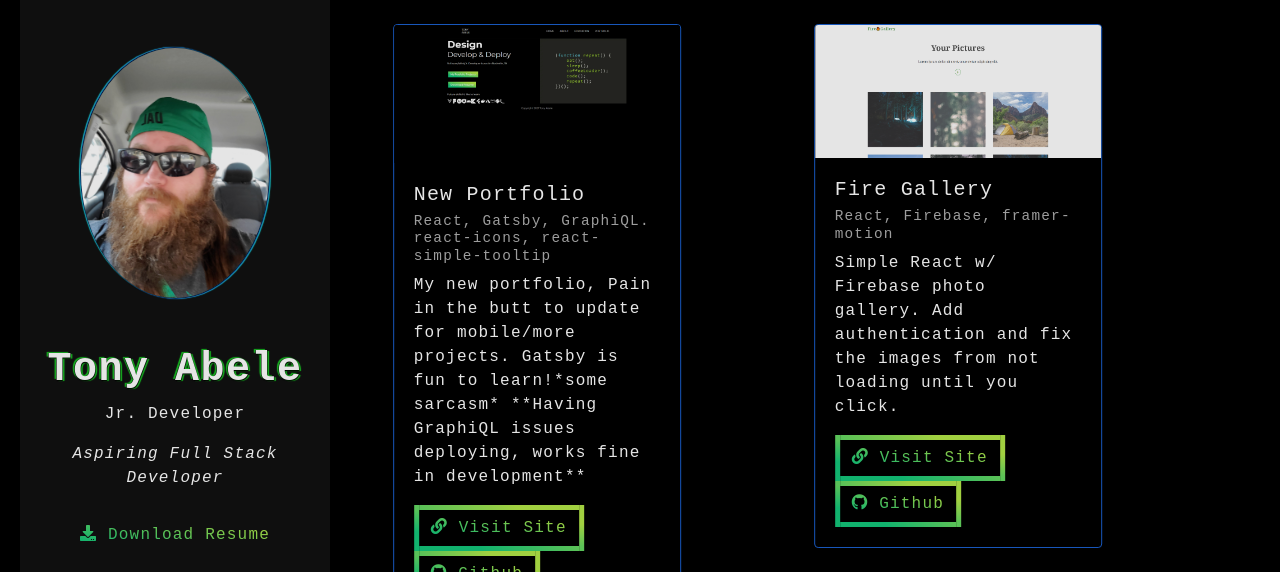
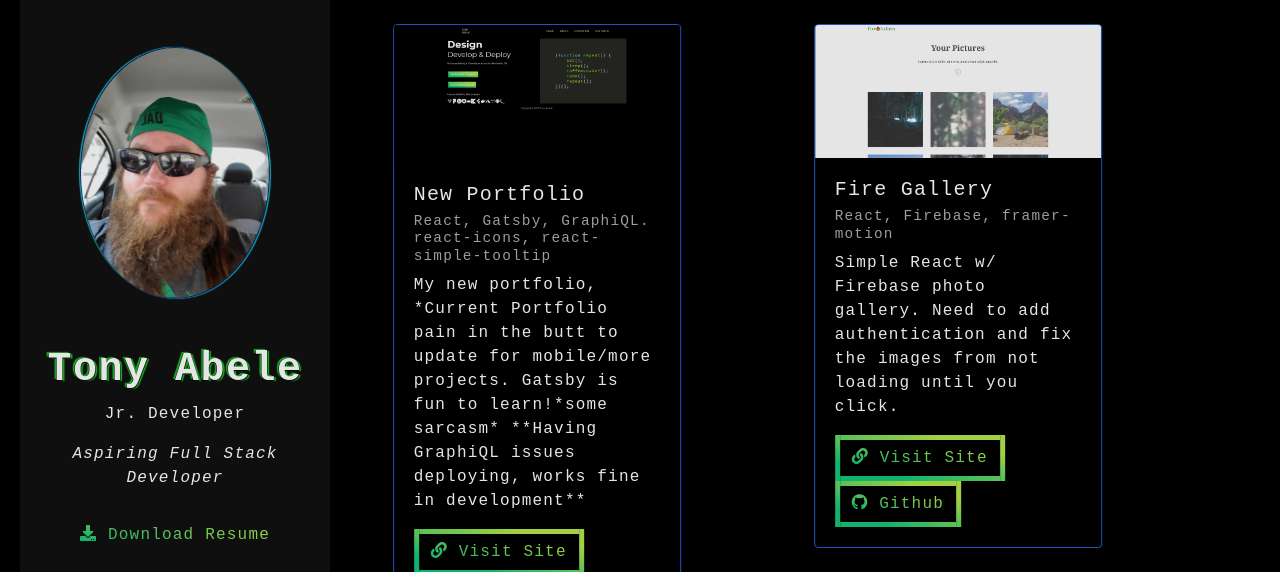
Before and after one commit to Tabele86/oldportfolio, a plain HTML site: page portfolio.html in a window 1280 px wide. Shown: the top 572 px of the page. Drawn offline with nearby package versions, Linux system fonts and the light colour scheme.

Commit message:
Fixed carousel pause, and some grammar issues

```diff
--- a/portfolio.html
+++ b/portfolio.html
@@ -159,6 +159,7 @@
             id="carouselExampleControls"
             class="carousel slide align-center"
             data-ride="carousel"
+            data-pause="hover"
           >
             <div class="carousel-inner container">
               <div class="carousel-item active">
@@ -179,7 +180,7 @@
                           React, Gatsby, GraphiQL. react-icons, react-simple-tooltip
                         </h6>
                         <p class="card-text">
-                          My new portfolio, Pain in the butt to update for mobile/more projects.  Gatsby is fun to learn!*some sarcasm* **Having GraphiQL issues deploying, works fine in development**
+                          My new portfolio, *Current Portfolio pain in the butt to update for mobile/more projects.  Gatsby is fun to learn!*some sarcasm* **Having GraphiQL issues deploying, works fine in development**
                         </p>
                         <a
                         href=""
@@ -212,7 +213,7 @@
                         </h6>
                         <p class="card-text">
                           Simple React w/ Firebase photo gallery.
-                          Add authentication and fix the images from not loading until you click.
+                          Need to add authentication and fix the images from not loading until you click.
                         </p>
                         <a
                         href="https://agitated-jackson-139d8b.netlify.app/"
@@ -630,6 +631,7 @@ class="carousel-control-prev "
 href="#carouselExampleControls"
 role="button"
 data-slide="prev"
+data-pause="hover"
 >
 <span
 class="carousel-control-prev-icon"
@@ -642,6 +644,7 @@ class="carousel-control-next "
 href="#carouselExampleControls"
 role="button"
 data-slide="next"
+data-pause="hover"
 >
 <span
 class="carousel-control-next-icon"
@@ -667,7 +670,7 @@ aria-hidden="true"
 
             </h6>
             <p class="card-text">
-              My new portfolio, Pain in the butt to update for mobile/more projects. Gatsby is fun to learn!*some sarcasm* **Having GraphiQL issues deploying, works fine in development**
+              My new portfolio, *Current Portfolio pain in the butt to update for mobile/more projects. Gatsby is fun to learn!*some sarcasm* **Having GraphiQL issues deploying, works fine in development**
             </p>
             <a
             href=""
@@ -692,7 +695,7 @@ aria-hidden="true"
               React, Firebase, framer-motion
             </h6>
             <p class="card-text">
-              Simple React w/ Firebase photo gallery. Add authentication and fix the images from not loading until you click.
+              Simple React w/ Firebase photo gallery. Need to add authentication and fix the images from not loading until you click.
             </p>
             <a
             href="https://agitated-jackson-139d8b.netlify.app/"
```
